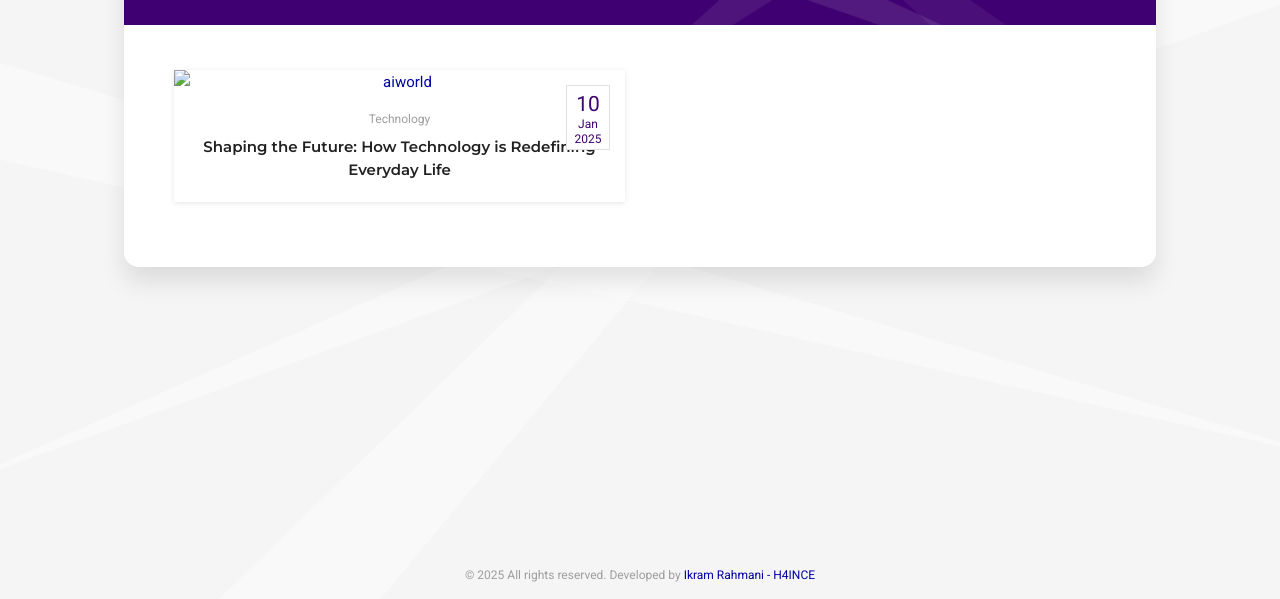
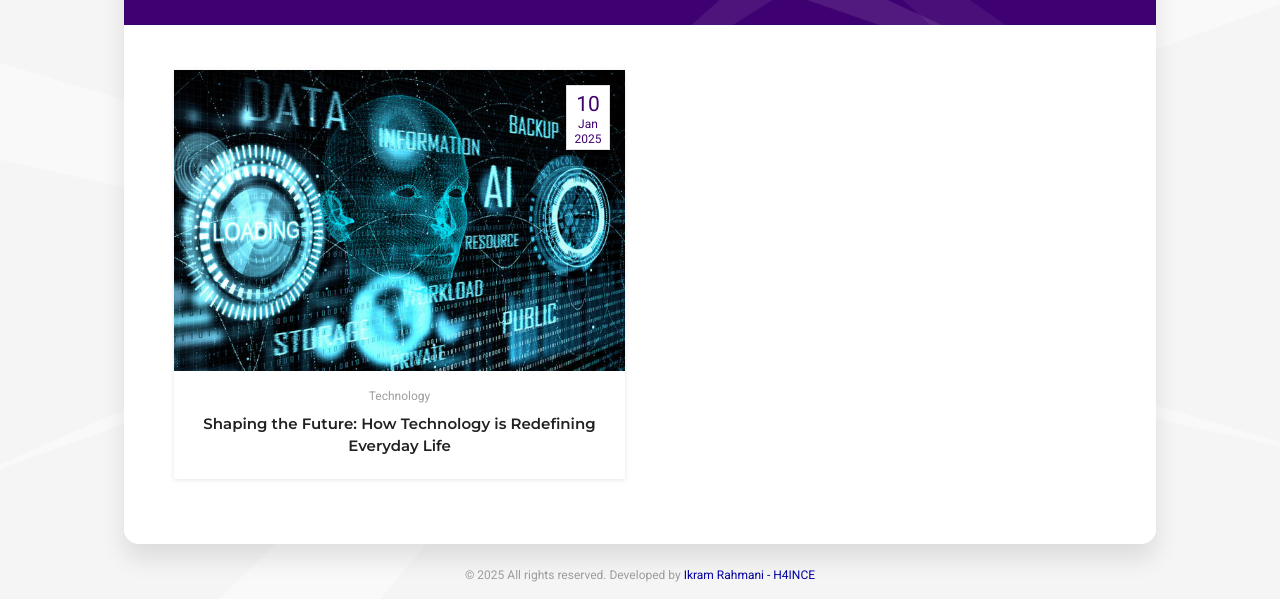
Before and after one commit to ikramh4/ikramh4.github.io, a plain HTML site: page index.html in a window 1280 px wide. Both pictures are taken after a click on the link "Blog". Shown: the part 201-800 px from the top of the page. Drawn offline with Linux system fonts and the light colour scheme; some packages are replaced by stand-ins of ours.

Commit message:
Update index.html

```diff
--- a/index.html
+++ b/index.html
@@ -449,7 +449,7 @@
 										<div class="blog-card">
 											<div class="media-block">
 												<a href="shaping-the-future-how-technology-is-redefining-everyday-life.html">
-													<img class="post-image img-responsive" src="images/blog/aiworld.jpeg" alt="aiworld" />
+													<img class="post-image img-responsive" src="images/blog/aiworld.jpg" alt="aiworld" />
 													<div class="mask"></div>
 													<div class="post-date"><span class="day">10</span><span class="month">Jan</span><span class="year">2025</span></div>
 												</a>
```
